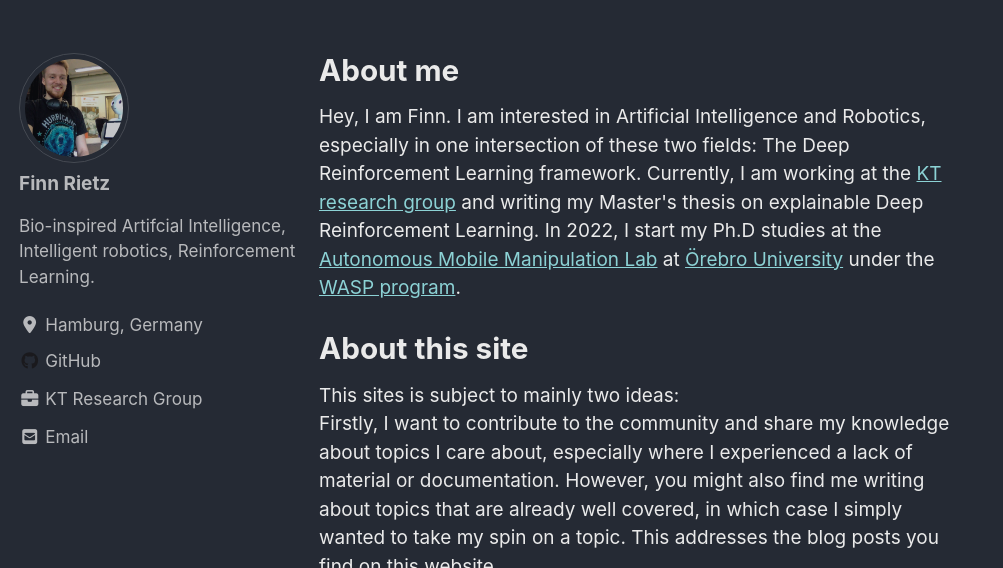
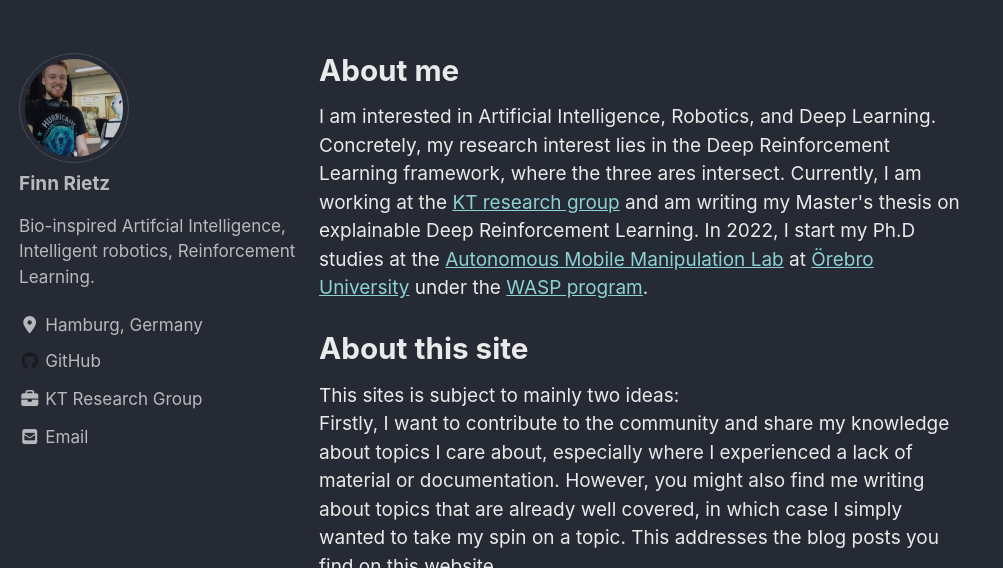
Before and after one commit to frietz58/frietz58.github.io, a Jekyll site: the page built from index.html, in a window 1280 px wide and 900 px high, cut to the strip 332-900 px from the top of the window. Shown: the whole strip, without its empty margins (0-1003 px from the left). Built offline with Jekyll 4.4.1, drawn with Linux system fonts in a browser that asks for light colours; cached includes are drawn as plain includes; nearby versions of some CDN libraries; the list of posts is cut into pages by our own code.

Commit message:
update index and remove old imgs

```diff
--- a/index.html
+++ b/index.html
@@ -10,9 +10,9 @@ header:
 ---
 
 <h1>About me</h1>
-Hey, I am Finn. I am interested in Artificial Intelligence and Robotics, especially in one intersection of these two fields: The Deep Reinforcement Learning framework.
+I am interested in Artificial Intelligence, Robotics, and Deep Learning. Concretely, my research interest lies in the Deep Reinforcement Learning framework, where the three ares intersect.
 
-Currently, I am working at the <a href="https://www.inf.uni-hamburg.de/en/inst/ab/wtm/" target="_blank">KT research group</a> and writing my Master's thesis on explainable Deep Reinforcement Learning.
+Currently, I am working at the <a href="https://www.inf.uni-hamburg.de/en/inst/ab/wtm/" target="_blank">KT research group</a> and am writing my Master's thesis on explainable Deep Reinforcement Learning.
 In 2022, I start my Ph.D studies at the <a href="https://amm.aass.oru.se/" target="_blank">Autonomous Mobile Manipulation Lab</a> at <a href="https://www.oru.se/english/research/research-environments/ent/AASS/" target="_blank">Örebro University</a> under the <a href="https://www.oru.se/english/research/research-environments/ent/AASS/" target="_blank">WASP program</a>.
 
 <br><br>
```
Also changed, not shown: assets/img/cat.jpg (deleted), assets/img/me0.jpg (deleted).
